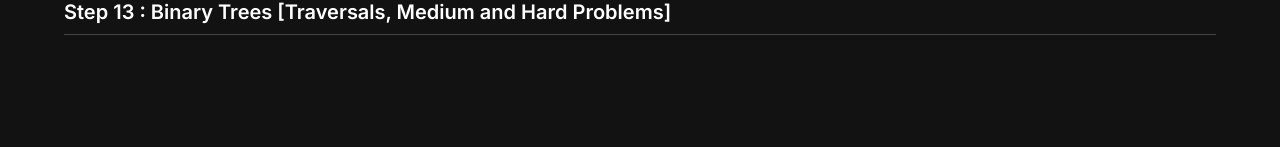
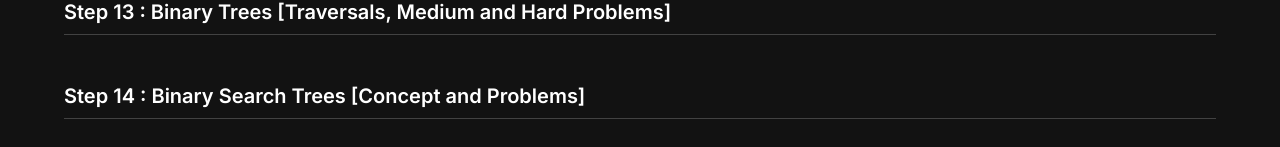
Before and after one commit to saqib40/old-tuf, a React (Vite) app in the folder frontend/: page /#/a2z in a window 1280 px wide. Shown: the part 1121-1268 px from the top of the page. Before the commit the page ends 1236 px from the top, so only its background shows below. Built offline with nearby package versions, Linux system fonts and the light colour scheme; some icons are missing.

Commit message:
added bst

```diff
--- /dev/null
+++ b/frontend/src/data/sheets/a2z-sheet/bst/lec1.json
@@ -0,0 +1,26 @@
+[
+    {
+        "id":1,
+        "title":"Introduction to Binary Search Tree",
+        "youtube":"https://www.youtube.com/watch?v=p7-9UvDQZ3w",
+        "blog":"https://takeuforward.org/binary-search-tree/introduction-to-binary-search-trees/",
+        "practice":"https://www.geeksforgeeks.org/problems/check-for-bst/1?itm_source=geeksforgeeks&itm_medium=article&itm_campaign=practice_card",
+        "type":"gfg"
+    },
+    {
+        "id":2,
+        "title":"Search in a Binary Search Tree",
+        "youtube":"https://www.youtube.com/watch?v=KcNt6v_56cc",
+        "blog":"https://takeuforward.org/data-structure/search-in-a-binary-search-tree-2/",
+        "practice":"https://leetcode.com/problems/search-in-a-binary-search-tree/",
+        "type":"leetcode"
+    },
+    {
+        "id":3,
+        "title":"Find Min/Max in BST",
+        "youtube":"",
+        "blog":"",
+        "practice":"https://www.geeksforgeeks.org/problems/minimum-element-in-bst/1?itm_source=geeksforgeeks&itm_medium=article&itm_campaign=practice_card",
+        "type":"gfg"
+    }
+]
--- /dev/null
+++ b/frontend/src/data/sheets/a2z-sheet/bst/lec2.json
@@ -0,0 +1,106 @@
+[
+    {
+        "id":1,
+        "title":"Ceil in a Binary Search Tree",
+        "youtube":"https://www.youtube.com/watch?v=KSsk8AhdOZA",
+        "blog":"https://takeuforward.org/binary-search-tree/ceil-in-a-binary-search-tree/",
+        "practice":"https://www.geeksforgeeks.org/problems/implementing-ceil-in-bst/1?itm_source=geeksforgeeks&itm_medium=article&itm_campaign=practice_card",
+        "type":"gfg"
+    },
+    {
+        "id":2,
+        "title":"Floor in a Binary Search Tree",
+        "youtube":"https://www.youtube.com/watch?v=xm_W1ub-K-w",
+        "blog":"https://takeuforward.org/binary-search-tree/floor-in-a-binary-search-tree/",
+        "practice":"https://www.geeksforgeeks.org/problems/floor-in-bst/1",
+        "type":"gfg"
+    },
+    {
+        "id":3,
+        "title":"Insert a given Node in Binary Search Tree",
+        "youtube":"https://www.youtube.com/watch?v=FiFiNvM29ps",
+        "blog":"",
+        "practice":"https://leetcode.com/problems/insert-into-a-binary-search-tree/",
+        "type":"leetcode"
+    },
+    {
+        "id":4,
+        "title":"Delete a Node in Binary Search Tree",
+        "youtube":"https://www.youtube.com/watch?v=kouxiP_H5WE",
+        "blog":"",
+        "practice":"https://leetcode.com/problems/delete-node-in-a-bst/",
+        "type":"leetcode"
+    },
+    {
+        "id":5,
+        "title":"Find K-th smallest/largest element in BST",
+        "youtube":"https://www.youtube.com/watch?v=9TJYWh0adfk",
+        "blog":"https://takeuforward.org/data-structure/kth-largest-smallest-element-in-binary-search-tree/",
+        "practice":"https://leetcode.com/problems/kth-smallest-element-in-a-bst/",
+        "type":"leetcode"
+    },
+    {
+        "id":6,
+        "title":"Check if a tree is a BST or BT",
+        "youtube":"https://www.youtube.com/watch?v=f-sj7I5oXEI",
+        "blog":"",
+        "practice":"https://leetcode.com/problems/validate-binary-search-tree/",
+        "type":"leetcode"
+    },
+    {
+        "id":7,
+        "title":"LCA in Binary Search Tree",
+        "youtube":"https://www.youtube.com/watch?v=cX_kPV_foZc",
+        "blog":"",
+        "practice":"https://leetcode.com/problems/lowest-common-ancestor-of-a-binary-search-tree/",
+        "type":"leetcode"
+    },
+    {
+        "id":8,
+        "title":"Construct a BST from a preorder traversal",
+        "youtube":"https://www.youtube.com/watch?v=UmJT3j26t1I",
+        "blog":"",
+        "practice":"https://leetcode.com/problems/construct-binary-search-tree-from-preorder-traversal/",
+        "type":"leetcode"
+    },
+    {
+        "id":9,
+        "title":"Inorder Successor/Predecessor in BST",
+        "youtube":"https://www.youtube.com/watch?v=SXKAD2svfmI",
+        "blog":"",
+        "practice":"https://leetcode.com/problems/inorder-successor-in-bst/",
+        "type":"leetcode"
+    },
+    {
+        "id":10,
+        "title":"Merge 2 BST's",
+        "youtube":"https://www.youtube.com/watch?v=D2jMcmxU4bs",
+        "blog":"",
+        "practice":"https://leetcode.com/problems/binary-search-tree-iterator/",
+        "type":"leetcode"
+    },
+    {
+        "id":11,
+        "title":"Two Sum In BST | Check if there exists a pair with Sum K",
+        "youtube":"https://www.youtube.com/watch?v=ssL3sHwPeb4",
+        "blog":"",
+        "practice":"https://leetcode.com/problems/two-sum-iv-input-is-a-bst/",
+        "type":"leetcode"
+    },
+    {
+        "id":12,
+        "title":"Recover BST | Correct BST with two nodes swapped",
+        "youtube":"https://www.youtube.com/watch?v=ZWGW7FminDM",
+        "blog":"",
+        "practice":"https://leetcode.com/problems/recover-binary-search-tree/",
+        "type":"leetcode"
+    },
+    {
+        "id":13,
+        "title":"Largest BST in Binary Tree",
+        "youtube":"https://www.youtube.com/watch?v=X0oXMdtUDwo",
+        "blog":"",
+        "practice":"https://www.geeksforgeeks.org/problems/largest-bst/1?itm_source=geeksforgeeks&itm_medium=article&itm_campaign=practice_card",
+        "type":"gfg"
+    }
+]
--- a/frontend/src/pages/a2z.tsx
+++ b/frontend/src/pages/a2z.tsx
@@ -42,15 +42,6 @@ function A2Z() {
       {subtitle : 'Lec 3: Medium Problems of LL', link:'sheets/a2z-sheet/linked_list/lec3'},
       {subtitle: 'Lec 4: Medium Problems of DLL', link : 'sheets/a2z-sheet/linked_list/lec4'},
       {subtitle: 'Lec 5: Hard Problems of LL', link : 'sheets/a2z-sheet/linked_list/lec5'}
-    ]
-  };
-
-  const inputBinaryTree = {
-    title : 'Step 13 : Binary Trees [Traversals, Medium and Hard Problems]',
-    sections:[
-      {subtitle : 'Lec 1: Traversals', link: 'sheets/a2z-sheet/binary-trees/traversals'},
-      {subtitle : 'Lec 2: Medium Problems', link: 'sheets/a2z-sheet/binary-trees/medium'},
-      {subtitle : 'Lec 3: Hard Problems', link: 'sheets/a2z-sheet/binary-trees/hard'}
     ]
   };
 
@@ -122,6 +113,23 @@ function A2Z() {
       {subtitle: "Lec 1: Easy Problems", link: "sheets/a2z-sheet/greedy/lec1"},
       {subtitle: "Lec 2: Medium/Hard", link: "sheets/a2z-sheet/greedy/lec2"},
     ]
+  };
+
+  const inputBinaryTree = {
+    title : 'Step 13 : Binary Trees [Traversals, Medium and Hard Problems]',
+    sections:[
+      {subtitle : 'Lec 1: Traversals', link: 'sheets/a2z-sheet/binary-trees/traversals'},
+      {subtitle : 'Lec 2: Medium Problems', link: 'sheets/a2z-sheet/binary-trees/medium'},
+      {subtitle : 'Lec 3: Hard Problems', link: 'sheets/a2z-sheet/binary-trees/hard'}
+    ]
+  };
+
+  const bst = {
+    title : "Step 14 : Binary Search Trees [Concept and Problems]",
+    sections: [
+      {subtitle: "Lec 1: Concepts", link: "sheets/a2z-sheet/bst/lec1"},
+      {subtitle: "Lec 2: Practice Problems", link: "sheets/a2z-sheet/bst/lec2"}
+    ]
   }
 
   return (
@@ -146,6 +154,7 @@ function A2Z() {
         <Reusable {...heaps} />
         <Reusable {...greedy} />
         <Reusable {...inputBinaryTree} />
+        <Reusable {...bst} />
       </Container>
     </ThemeProvider>
   );
```
